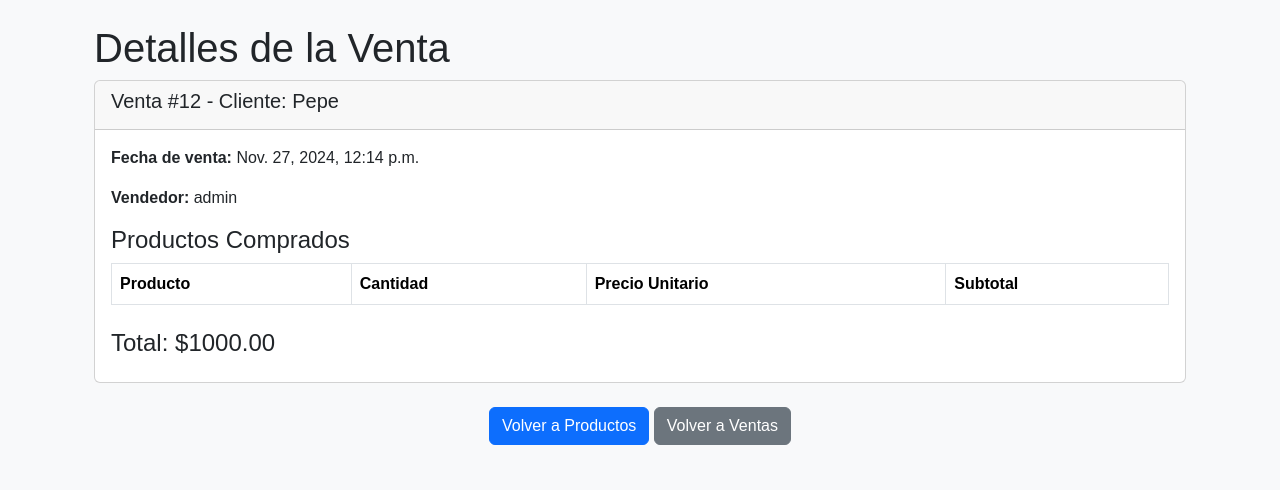
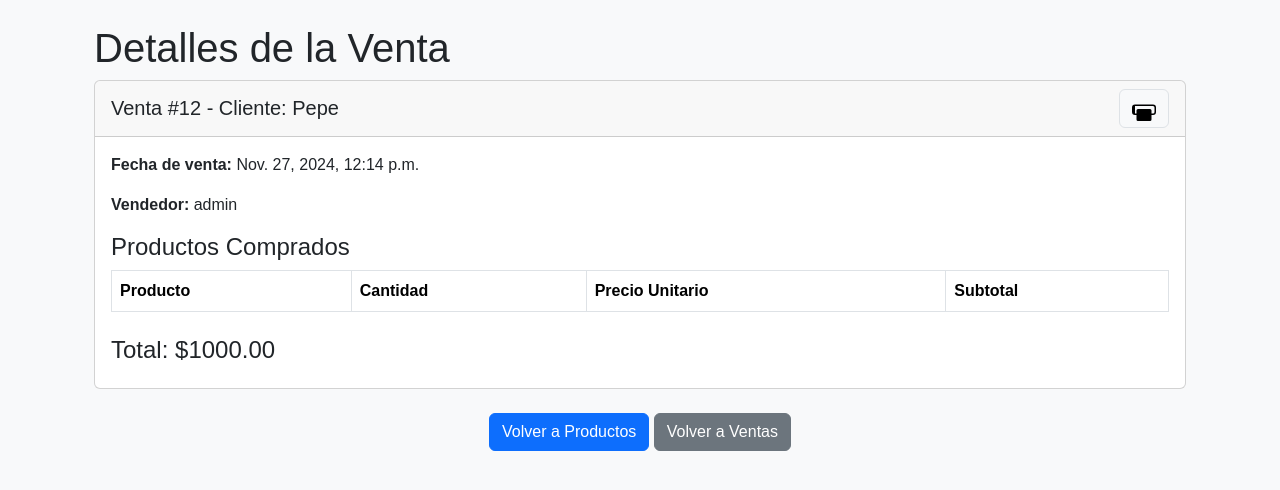
Before and after one commit to tomas-tissera/Gestor-Stock, a Django app: page /ventas/12/ in a window 1280 px wide. Shown: the part 64-554 px from the top of the page. Run offline with Django 5.2, Linux system fonts and the light colour scheme; data comes from the database, SQL or seed files in the repository; lists and menus that the app fills with data are empty.

Commit message:
se agrego para imprimir la venta

```diff
--- a/myproject/myapp/templates/ventas/venta_detail.html
+++ b/myproject/myapp/templates/ventas/venta_detail.html
@@ -4,13 +4,22 @@
 <div class="container mt-4">
     <h1>Detalles de la Venta</h1>
 
+
+    <!-- Área a imprimir -->
+    <div id="print-area">
         <div class="card mb-4">
-        <div class="card-header">
-            <h5>Venta #{{ venta.id }} - Cliente: {{ venta.cliente.nombre }}</h5>
+            <div class="card-header d-flex justify-content-between align-items-center">
+                <h5 class="mb-0">Venta #{{ venta.id }} - Cliente: {{ venta.cliente.nombre }}</h5>
+                <button onclick="printVenta()" class="btn btn-light border" >
+                    <svg xmlns="http://www.w3.org/2000/svg" width="24" height="24" fill="currentColor" class="bi bi-printer" viewBox="0 0 16 16">
+                        <path d="M2 5a2 2 0 0 0-2 2v3a2 2 0 0 0 2 2h1v3a1 1 0 0 0 1 1h8a1 1 0 0 0 1-1v-3h1a2 2 0 0 0 2-2V7a2 2 0 0 0-2-2H2zm0 1h12a1 1 0 0 1 1 1v3a1 1 0 0 1-1 1h-1v-2a1 1 0 0 0-1-1H4a1 1 0 0 0-1 1v2H2a1 1 0 1-1-1V7a1 1 0 0 1 1-1zm10 8H4v-3h8v3zM5 1a1 1 0 0 0-1 1v2h8V2a1 1 0 0 0-1-1H5zm0 1h4v1H5V2z"/>
+                    </svg>
+                </button>
             </div>
+
             <div class="card-body">
                 <p><strong>Fecha de venta:</strong> {{ venta.fecha_venta }}</p>
-            <p><strong>Vendedor:</strong> {{ venta.vendedor }}</p>  <!-- Mostrar vendedor aquí -->
+                <p><strong>Vendedor:</strong> {{ venta.vendedor }}</p> <!-- Mostrar vendedor aquí -->
 
                 <h4>Productos Comprados</h4>
                 <table class="table table-bordered">
@@ -35,7 +44,8 @@
                 </table>
 
                 <div class="mt-4">
-                <h4>Total: ${{ venta.total_venta  }}</h4>
+                    <h4>Total: ${{ venta.total_venta }}</h4>
+                </div>
             </div>
         </div>
     </div>
@@ -45,4 +55,27 @@
         <a href="{% url 'venta_list' %}" class="btn btn-secondary">Volver a Ventas</a>
     </div>
 </div>
+
+<script>
+    function printVenta() {
+        // Obtiene el contenido del área de impresión
+        var printContents = document.getElementById('print-area').innerHTML;
+
+        // Crea una nueva ventana
+        var printWindow = window.open('', '', 'height=600,width=800');
+
+        // Escribe el contenido HTML en la nueva ventana
+        printWindow.document.write('<html><head><title>Imprimir Detalles de la Venta</title>');
+        printWindow.document.write('<link rel="stylesheet" href="https://cdn.jsdelivr.net/npm/bootstrap@5.3.0/dist/css/bootstrap.min.css">'); // Incluye estilos Bootstrap
+        printWindow.document.write('</head><body>');
+        printWindow.document.write(printContents);
+        printWindow.document.write('</body></html>');
+
+        // Cierra el documento para que se renderice
+        printWindow.document.close();
+
+        // Abre el cuadro de diálogo de impresión
+        printWindow.print();
+    }
+</script>
 {% endblock %}
```
Lines whose indentation alone changed are shown as unchanged.
